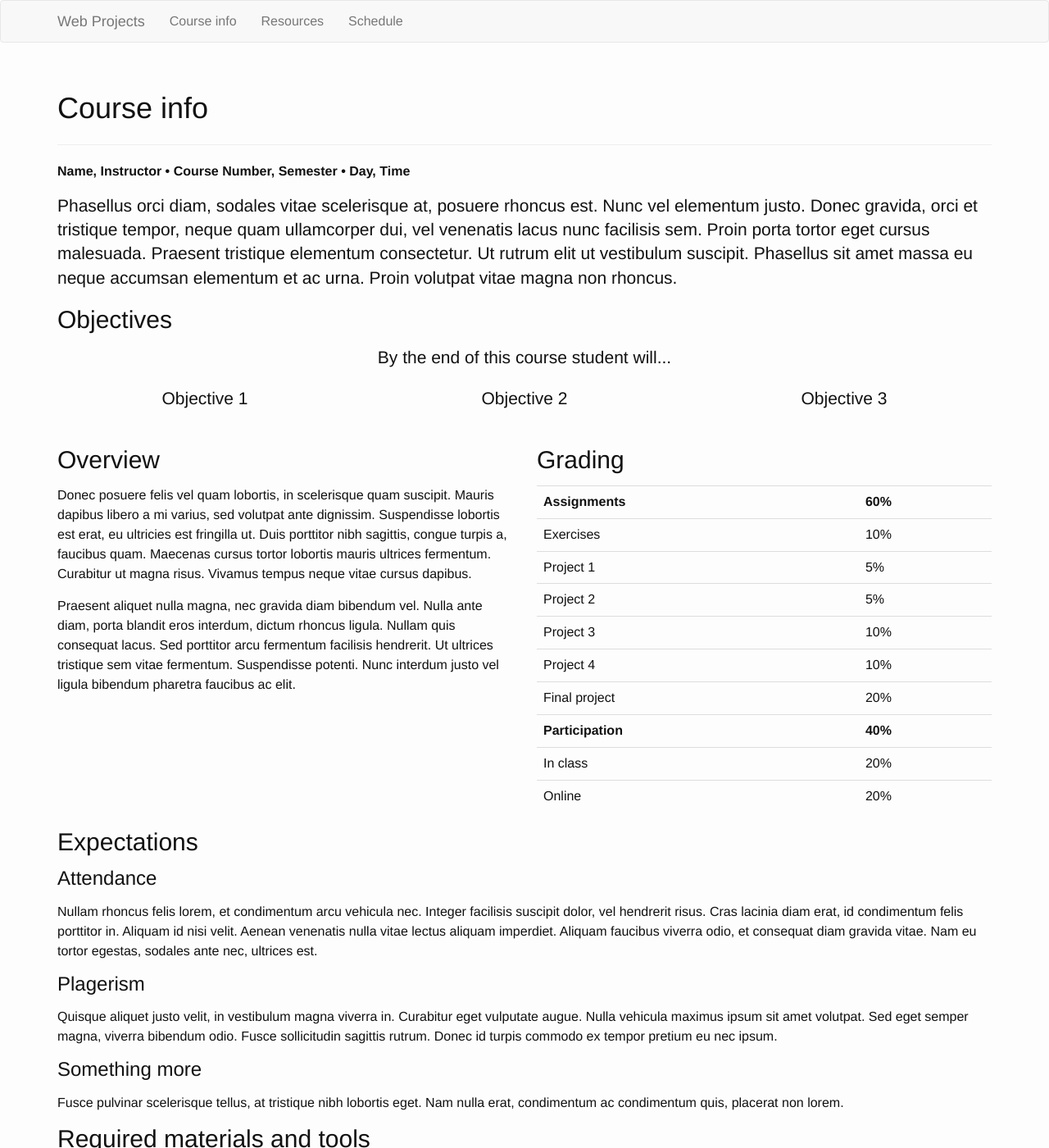
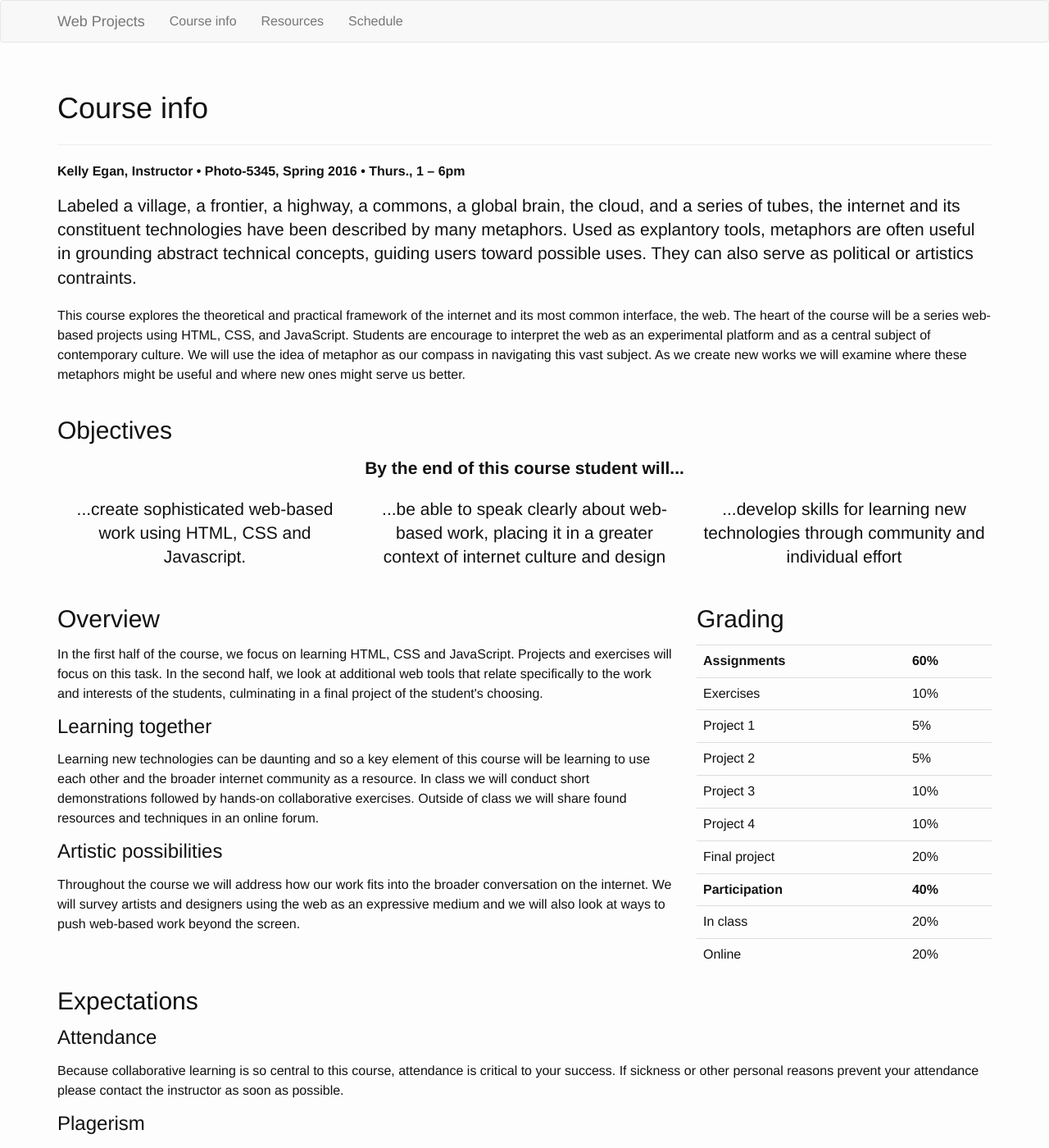
Before and after one commit to michelav/fa7-frameworks, a Jekyll site: the page built from course-info.html, in a window 1280 px wide and 1400 px high. Shown: the whole window at 82% size. Built offline with Jekyll 4.4.1, drawn with Linux system fonts in a browser that asks for light colours; some of the changed text lies outside the part shown.

Commit message:
Update course-info with specific content for Spring 2016

```diff
--- a/course-info.html
+++ b/course-info.html
@@ -4,41 +4,52 @@ title: Course info
 permalink: /course-info/
 ---
 
-<p><strong>Name, Instructor &bull; Course Number, Semester &bull; Day, Time</strong></p>
+<p><strong>Kelly Egan, Instructor &bull; Photo‐5345, Spring 2016 &bull; Thurs., 1 &ndash; 6pm</strong></p>
 
-<p class="lead">Phasellus orci diam, sodales vitae scelerisque at, posuere rhoncus est. Nunc vel elementum justo. Donec gravida, orci et tristique tempor, neque quam ullamcorper dui, vel venenatis lacus nunc facilisis sem. Proin porta tortor eget cursus malesuada. Praesent tristique elementum consectetur. Ut rutrum elit ut vestibulum suscipit. Phasellus sit amet massa eu neque accumsan elementum et ac urna. Proin volutpat vitae magna non rhoncus. </p>
+<p class="lead">Labeled a village, a frontier, a highway, a commons, a global brain, the cloud, and a series of tubes, the internet and its constituent technologies have been described by many metaphors. Used as explantory tools, metaphors are often useful in grounding abstract technical concepts, guiding users toward possible uses. They can also serve as political or artistics contraints. </p>
+
+<p>This course explores the theoretical and practical framework of the internet and its most common interface, the web. The heart of the course will be a series web-based projects using HTML, CSS, and JavaScript. Students are encourage to interpret the web as an experimental platform and as a central subject of contemporary culture. We will use the idea of metaphor as our compass in navigating this vast subject. As we create new works we will examine where these metaphors might be useful and where new ones might serve us better.</p>
+<br/>
+
 
 <h2>Objectives</h2>
-<p class="lead text-center">By the end of this course student will...</p>
+<p class="lead text-center"><strong>By the end of this course student will...</strong></p>
 
 <div class="row">
   <div class="col-sm-4">
-    <p class="lead text-center">Objective 1</p>
+    <p class="lead text-center">...create sophisticated web-based work using HTML, CSS and Javascript.</p>
   </div>
 
   <div class="col-sm-4">
-     <p class="lead text-center">Objective 2</p>
+     <p class="lead text-center">...be able to speak clearly about web-based work, placing it in a greater context of internet culture and design</p>
   </div>
 
   <div class="col-sm-4">
-     <p class="lead text-center">Objective 3</p>
+     <p class="lead text-center">...develop skills for learning new technologies through community and individual effort</p>
   </div>
 </div>
 
 <br/>
 
 <div class="row">
-  <div class="col-sm-6">
+  <div class="col-sm-8">
     <h2>Overview</h2>
 
-    <p>Donec posuere felis vel quam lobortis, in scelerisque quam suscipit. Mauris dapibus libero a mi varius, sed volutpat ante dignissim. Suspendisse lobortis est erat, eu ultricies est fringilla ut. Duis porttitor nibh sagittis, congue turpis a, faucibus quam. Maecenas cursus tortor lobortis mauris ultrices fermentum. Curabitur ut magna risus. Vivamus tempus neque vitae cursus dapibus.</p>
+<p>In the first half of the course, we focus on learning HTML, CSS and JavaScript. Projects and exercises will focus on this task. In the second half, we look at additional web tools that relate specifically to the work and interests of the students, culminating in a final project of the student's choosing.</p>
 
-    <p>Praesent aliquet nulla magna, nec gravida diam bibendum vel. Nulla ante diam, porta blandit eros interdum, dictum rhoncus ligula. Nullam quis consequat lacus. Sed porttitor arcu fermentum facilisis hendrerit. Ut ultrices tristique sem vitae fermentum. Suspendisse potenti. Nunc interdum justo vel ligula bibendum pharetra faucibus ac elit.</p>
+<h3>Learning together</h3>
+
+<p>Learning new technologies can be daunting and so a key element of this course will be learning to use each other and the broader internet community as a resource. In class we will conduct short demonstrations followed by hands-on collaborative exercises. Outside of class we will share found resources and techniques in an online forum.</p>
+
+<h3>Artistic possibilities</h3>
+
+<p>Throughout the course we will address how our work fits into the broader conversation on the internet. We will survey artists and designers using the web as an expressive medium and we will also look at ways to push web-based work beyond the screen.</p>
+
   </div>
-  <div class="col-sm-6">
+  <div class="col-sm-4">
     <h2>Grading</h2>
 
-    <table class="table ">
+    <table class="table table-hover">
       <tr> <th>Assignments</th> <th>60%</th> </tr>
       <tr> <td>Exercises</td> <td>10%</td> </tr>
       <tr> <td>Project 1</td> <td>5%</td> </tr>
@@ -58,21 +69,13 @@ permalink: /course-info/
 <h2>Expectations</h2>
 
 <h3>Attendance</h3>
-<p>Nullam rhoncus felis lorem, et condimentum arcu vehicula nec. Integer facilisis suscipit dolor, vel hendrerit risus. Cras lacinia diam erat, id condimentum felis porttitor in. Aliquam id nisi velit. Aenean venenatis nulla vitae lectus aliquam imperdiet. Aliquam faucibus viverra odio, et consequat diam gravida vitae. Nam eu tortor egestas, sodales ante nec, ultrices est.</p>
+<p>Because collaborative learning is so central to this course, attendance is critical to your success. If sickness or other personal reasons prevent your attendance please contact the instructor as soon as possible.</p>
 
 <h3>Plagerism</h3>
 <p>Quisque aliquet justo velit, in vestibulum magna viverra in. Curabitur eget vulputate augue. Nulla vehicula maximus ipsum sit amet volutpat. Sed eget semper magna, viverra bibendum odio. Fusce sollicitudin sagittis rutrum. Donec id turpis commodo ex tempor pretium eu nec ipsum.</p>
 
-<h3>Something more</h3>
-<p>Fusce pulvinar scelerisque tellus, at tristique nibh lobortis eget. Nam nulla erat, condimentum ac condimentum quis, placerat non lorem.</p>
-
-
 <h2>Required materials and tools</h2>
 
-<p>Ut et odio sed sem rutrum sagittis sed id magna. Etiam luctus magna ligula, non efficitur lectus bibendum ut. Praesent porttitor interdum urna sodales pulvinar. Nullam eu metus ultricies, elementum turpis a, pulvinar nibh. </p>
+<p>In order to complete the work for this course students will need to have a laptop. We will be using mostly free and open source software but some use of image editing software, like Adobe Photoshop will be required.</p>
 
-<ul>
-  <li>Required item</li>
-  <li>Required item</li>
-  <li>Required item</li>
-</ul>
+<p>A full list of software can be found at the <a href="/resources/">resources</a> page.</p>
```
